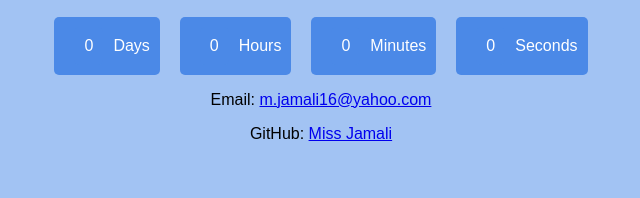
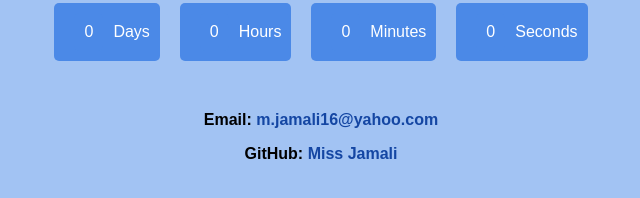
Before and after one commit to MaryaJamali/CountdownTimerProgram, a plain HTML site: page index.html in a window 1280 px wide. Shown: the part 416-614 px from the top of the page, without its empty margins (319-959 px from the left). Drawn offline with Linux system fonts and the light colour scheme.

Commit message:
Footer styling

```diff
--- a/css/styles.css
+++ b/css/styles.css
@@ -71,3 +71,22 @@ input[type="date"] {
     border-radius: 5px;
     color: #fff;
 }
+
+footer {
+    text-align: center;
+    margin-top: 50px;
+}
+
+footer p {
+    margin-bottom: 10px;
+    font-weight: bold;
+}
+
+footer a {
+    color: #1446a3;
+    text-decoration: none;
+}
+
+footer a:hover {
+    text-decoration: underline;
+}
```
Also changed, not shown: index.html (+3 -0 lines).
